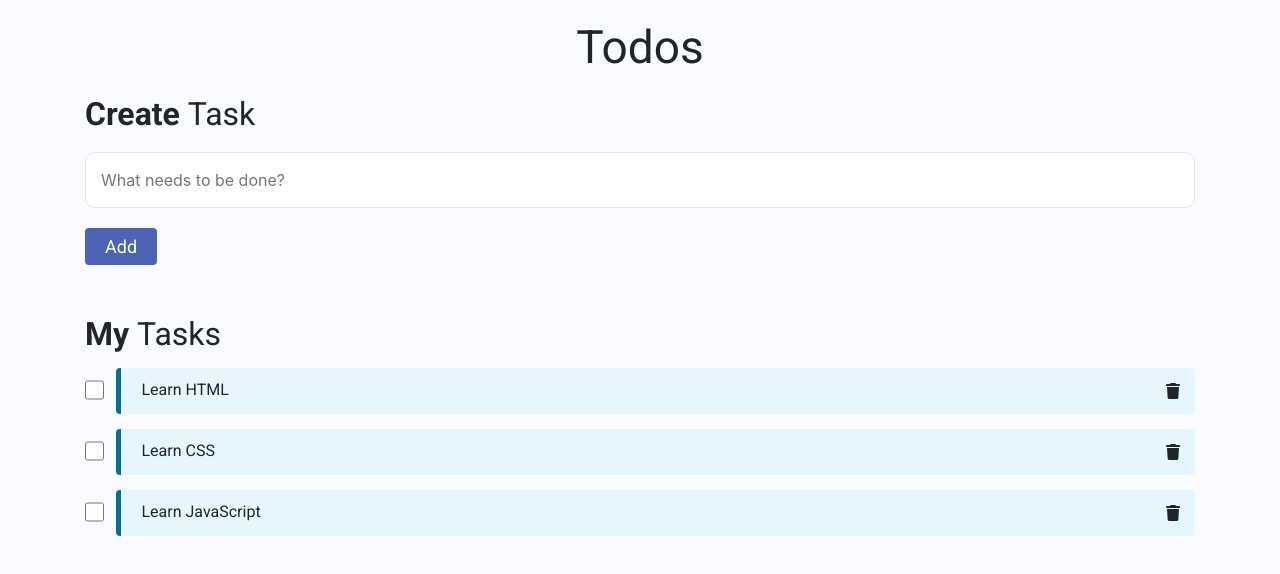
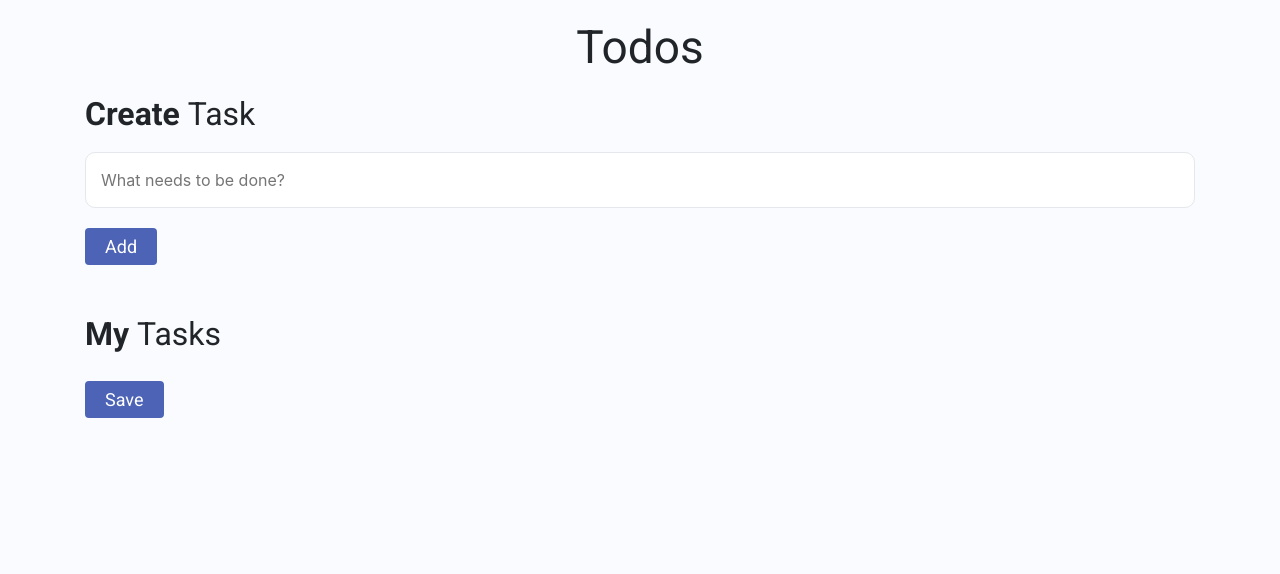
Before and after one commit to harry07733/Todo-Application, a plain HTML site: page index.html in a window 1280 px wide. Drawn offline with nearby package versions, Linux system fonts and the light colour scheme; a web font is replaced by a local one.

Commit message:
Storing the todos in the local storage

```diff
--- a/index.html
+++ b/index.html
@@ -24,6 +24,7 @@
               My <span class="todo-items-heading-subpart">Tasks</span>
             </h1>
             <ul class="todo-items-container" id="todoItemsContainer">
+              <!-- The static code -->
                 <!-- <li class="todo-item-container d-flex flex-row">
                     <input type="checkbox" class="checkbox-input" id="checkboxInput"/>
                     <div class="d-flex flex-row label-container">
@@ -36,6 +37,7 @@
                     </div>
                 </li> -->
             </ul>
+            <button class="save-todo-button" id="saveTodoButton">Save</button>
           </div>
         </div>
       </div>
--- a/todo.css
+++ b/todo.css
@@ -103,3 +103,18 @@
 .checked {
   text-decoration: line-through;
 }
+
+.save-todo-button {
+  color: white;
+  background-color: #4c63b6;
+  font-family: "Roboto";
+  font-size: 18px;
+  border-width: 0px;
+  border-radius: 4px;
+  margin-top: 20px;
+  margin-bottom: 50px;
+  padding-top: 5px;
+  padding-bottom: 5px;
+  padding-right: 20px;
+  padding-left: 20px;
+}
--- a/todo.js
+++ b/todo.js
@@ -1,19 +1,25 @@
 let todoItemsContainer = document.getElementById("todoItemsContainer");
 
-let todoList = [
-    {
-        text: "Learn HTML",
-        uniqueNo: 1
-    },
-    {
-        text: "Learn CSS",
-        uniqueNo: 2
-    },
-    {
-        text: "Learn JavaScript",
-        uniqueNo: 3
+
+let saveTodoButton = document.getElementById("saveTodoButton");
+saveTodoButton.onclick = function() {
+    localStorage.setItem("todolist", JSON.stringify(todoList));
+}
+
+function getTodoListFromLocalStorage(){
+    let stringifyTodoList = localStorage.getItem("todolist");
+    let parsedTodoList = JSON.parse(stringifyTodoList);
+
+    if(parsedTodoList === null){
+        return [];
     }
-];
+    else{
+        return parsedTodoList;
+    }
+}
+
+todoList = getTodoListFromLocalStorage();
+
 
 let todoCount = todoList.length;
 
@@ -108,6 +114,7 @@ function onAddTodo() {
         text: userInputValue,
         uniqueNo: todoCount
     }
+    todoList.push(newTodo);
 
     createAndAppendTodo(newTodo);
     userInputElement.value = "";
```
